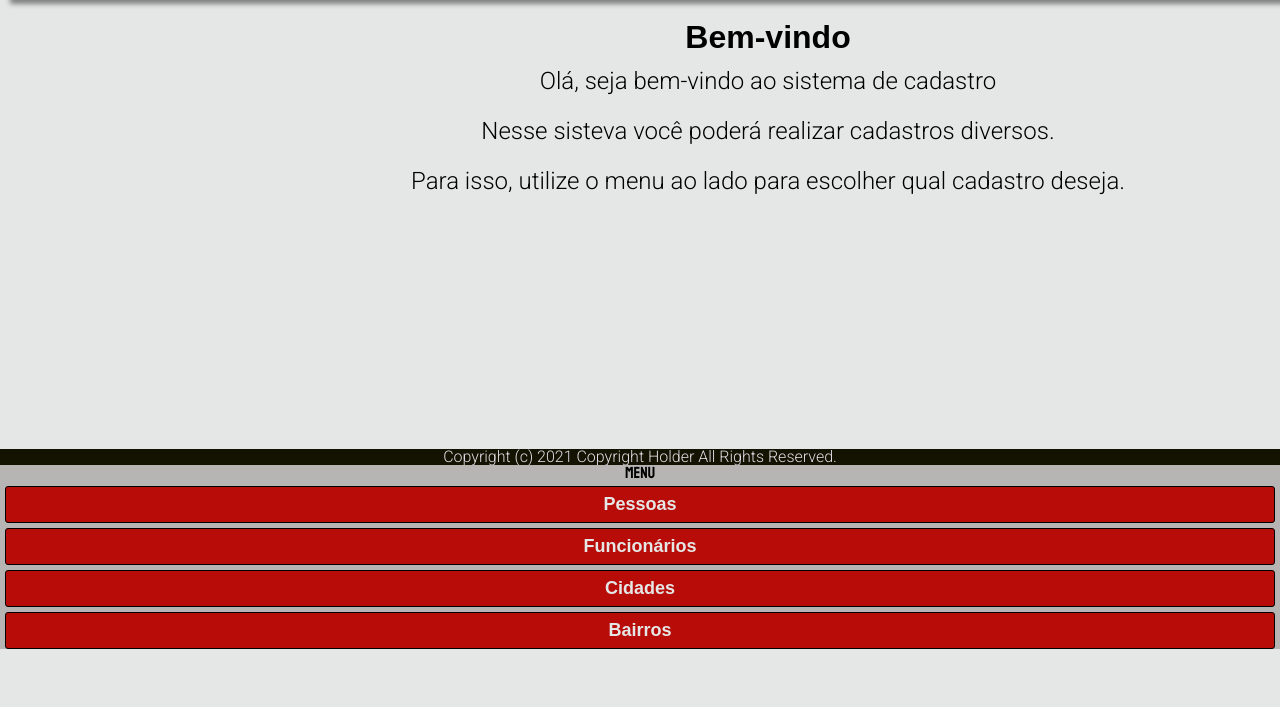
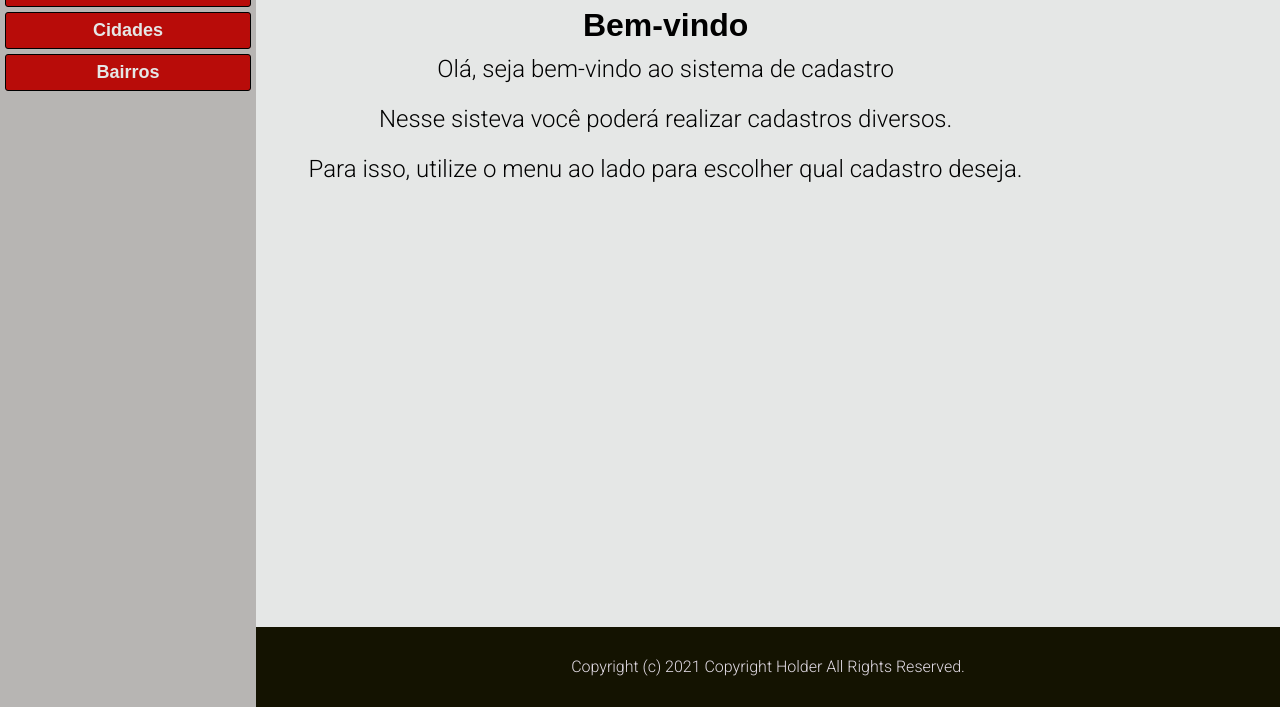
Before and after one commit to cassianocastro/webtask.com, a PHP site: page / in a window 1280 px wide. Shown: the part 93-800 px from the top of the page. Run offline with PHP 8.4, Linux system fonts and the light colour scheme.

Commit message:
Defined styles to page layout

```diff
--- a/view/templates/home/.components/layout.css
+++ b/view/templates/home/.components/layout.css
@@ -1,12 +1,35 @@
 @charset "UTF-8";
+
+body
+{
+    display: grid;
+    grid: 10vh 80vh 10vh / 20% 80%;
+
+    height: 100%;
+
+    & > header
+    {
+        grid-area: 1 / 2 / 2 / 3;
+    }
+
+    & > main
+    {
+        grid-area: 2 / 2 / 3 / 3;
+    }
+
+    & > footer
+    {
+        grid-area: 3 / 2 / 4 / 3;
+    }
+
+    & > aside
+    {
+        grid-area: 1 / 1 / 4 / 2;
+    }
+}
 
 body > main
 {
-    display: flex;
-    flex-flow: row-reverse nowrap;
-
-    height: 450px;
-
     & > div
     {
         align-items: baseline;
@@ -19,17 +42,17 @@ body > main
         width: 80%;
     }
 
+    & h2
+    {
+        font: bold xx-large sans-serif;
+
+        margin-top: 20px;
+    }
+
     & p
     {
         font-size: x-large;
 
         line-height: 50px;
     }
-
-    & h2
-    {
-        font: bold xx-large sans-serif;
-
-        margin-top: 20px;
-    }
 }
```
